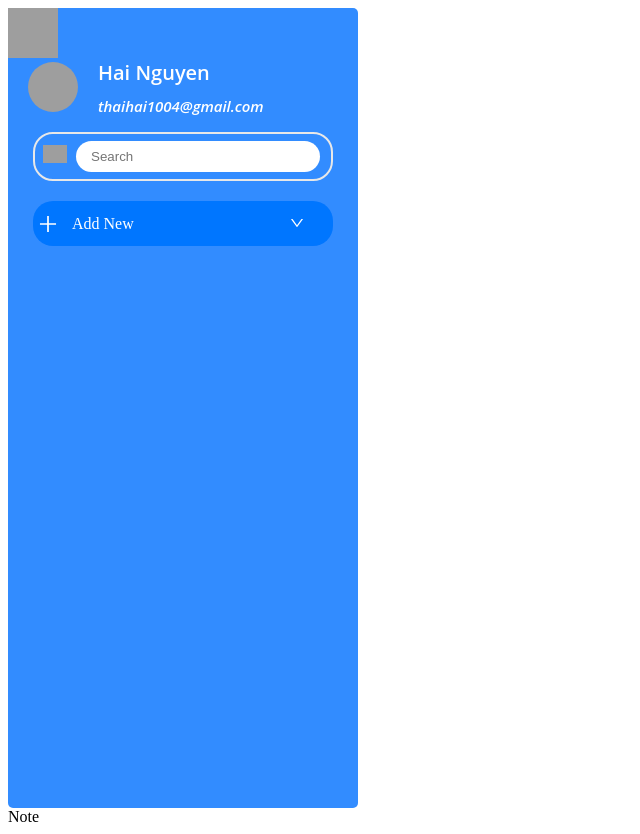
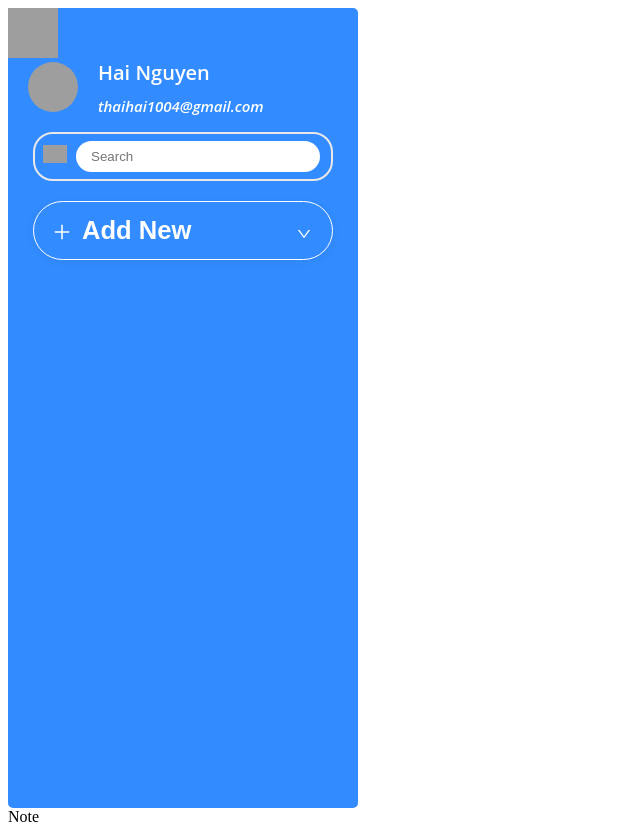
Before and after one commit to cvn-intern/internship_22_HoiAn_smart_note, a React (Create React App) app in the folder smart-note-client/: page / in a window 1280 px wide. Shown: the whole page, without its empty margins (0-640 px from the left). Built offline with nearby package versions, Linux system fonts and the light colour scheme; no server answers; grey boxes are pictures that could not be loaded; the HTML template or start-up script is replaced by a standard one.

Commit message:
HA-12: create button and popup component

```diff
--- a/smart-note-client/src/Sidebar/AddNew/AddNew.module.scss
+++ b/smart-note-client/src/Sidebar/AddNew/AddNew.module.scss
@@ -1,40 +1,24 @@
-.add-wrapper {
-    display: flex;
-    align-items: center;
-    justify-content: space-between;
-    border-radius: 20px;
-    height: 45px;
+.wrapper {
     margin: 20px 25px 0 25px;
-    background-color: #0076ff;
     color: white;
-    transition: border-color 0.2s ease-in-out;
-    padding: 0 5px;
     width: auto;
-    cursor: pointer;
+
+    .icon {
+        font-size: 18px;
+        &-small {
+            font-size: 14px;
+        }
+    }
+    .popup {
+        margin-top: 4px;
+        background-color: #559ef1;
+    }
+
+    .btn-add {
+        justify-content: flex-start;
+
+        & + .btn-add {
+            margin-top: 10px;
+        }
+    }
 }
-
-.add-wrapper:hover {
-    opacity: 0.7;
-}
-
-.add-left {
-    display: flex;
-    align-items: center;
-}
-
-.add-right {
-    margin-right: 8px;
-}
-
-.add-icon {
-    font-size: 20px;
-    width: 30px;
-}
-
-.add-right .add-icon {
-    font-size: 14px;
-}
-
-.add-title {
-    margin-left: 4px;
-}
--- a/smart-note-client/src/Sidebar/AddNew/index.tsx
+++ b/smart-note-client/src/Sidebar/AddNew/index.tsx
@@ -1,19 +1,63 @@
-import { DownOutlined, PlusOutlined } from '@ant-design/icons';
+import { DownOutlined, PlusOutlined, UpOutlined } from '@ant-design/icons';
 import classNames from 'classnames/bind';
+import { useState } from 'react';
+import Button from '../../components/Button';
+import Popup from '../../components/Popup';
 import styles from './AddNew.module.scss';
 
 const cx = classNames.bind(styles);
 
 const AddNew = () => {
+    const [isPopUpShow, setPopUpShow] = useState(false);
+
+    const togglePopUp = () => {
+        setPopUpShow(!isPopUpShow);
+    };
+
     return (
-        <div className={cx('add-wrapper')} onClick={() => alert('Show popup!')}>
-            <div className={cx('add-left')}>
-                <PlusOutlined className={cx('add-icon')} />
-                <span className={cx('add-title')}>Add New</span>
-            </div>
-            <div className={cx('add-right')}>
-                <DownOutlined className={cx('add-icon')} />
-            </div>
+        <div className={cx('wrapper')}>
+            <Button
+                primary
+                rounded
+                large
+                leftIcon={<PlusOutlined className={cx('icon')} />}
+                rightIcon={
+                    isPopUpShow ? <UpOutlined className={cx('icon-small')} /> : <DownOutlined className={cx('icon-small')} />
+                }
+                className={cx('btn-add')}
+                onClick={togglePopUp}
+            >
+                Add New
+            </Button>
+            <Popup show={isPopUpShow} className={cx('popup')}>
+                <Button
+                    primary
+                    rounded
+                    large
+                    leftIcon={<PlusOutlined className={cx('icon')} />}
+                    className={cx('btn-add')}
+                >
+                    Add Category
+                </Button>
+                <Button
+                    primary
+                    rounded
+                    large
+                    leftIcon={<PlusOutlined className={cx('icon')} />}
+                    className={cx('btn-add')}
+                >
+                    Add Label
+                </Button>
+                <Button
+                    primary
+                    rounded
+                    large
+                    leftIcon={<PlusOutlined className={cx('icon')} />}
+                    className={cx('btn-add')}
+                >
+                    Add Note
+                </Button>
+            </Popup>
         </div>
     );
 };
--- /dev/null
+++ b/smart-note-client/src/components/Button/Button.module.scss
@@ -0,0 +1,85 @@
+.wrapper {
+    display: inline-flex;
+    align-items: center;
+    justify-content: center;
+    min-width: 100px;
+    padding: 9px 16px;
+    border-radius: 4px;
+    font-size: 1.6rem;
+    font-weight: 700;
+    cursor: pointer;
+    background-color: var(--white);
+    border: 1px solid transparent;
+    user-select: none;
+
+    &.disabled {
+        pointer-events: none;
+        opacity: 0.5;
+    }
+}
+
+.left-icon,
+.right-icon {
+    display: inline-block;
+    width: 24px;
+    text-align: center;
+    font-weight: 700;
+}
+
+.left-icon + .title {
+    margin-left: 8px;
+}
+
+.right-icon {
+    margin-left: auto;
+}
+
+// Button types
+.rounded {
+    border-radius: 999px;
+    box-shadow: 0 2px 8px rgb(0 0 0 / 6%);
+    border-color: rgba(22, 24, 35, 0.12);
+
+    &:hover {
+        border-color: rgba(22, 24, 35, 0.2);
+        background-color: rgba(22, 24, 35, 0.03);
+    }
+}
+
+.primary {
+    color: var(--white);
+    background-color: var(--primary);
+    border-color: var(--primary);
+
+    &:hover {
+        border-color: var(--primary);
+        background: linear-gradient(0deg, rgba(0, 0, 0, 0.06), rgba(0, 0, 0, 0.06)), #0076ff;
+    }
+}
+
+.outline {
+    color: var(--primary);
+    border-color: currentColor;
+
+    &:hover {
+        border-color: currentColor;
+        background-color: rgba(254, 44, 85, 0.06);
+    }
+}
+
+.text {
+    &:hover {
+        text-decoration: underline;
+    }
+}
+
+// Button sizes
+.small {
+    min-width: 88px;
+    padding: 4px 16px;
+}
+
+.large {
+    padding: 14px 16px;
+    width: 100%;
+}
--- /dev/null
+++ b/smart-note-client/src/components/Button/index.tsx
@@ -0,0 +1,77 @@
+import classNames from 'classnames/bind';
+import { Link } from 'react-router-dom';
+import styles from './Button.module.scss';
+
+const cx = classNames.bind(styles);
+
+interface ButtonProps {
+    to?: string;
+    href?: string;
+    primary?: boolean;
+    outline?: boolean;
+    text?: boolean;
+    rounded?: boolean;
+    disabled?: boolean;
+    small?: boolean;
+    large?: boolean;
+    className?: string;
+    children?: React.ReactNode;
+    leftIcon?: React.ReactNode;
+    rightIcon?: React.ReactNode;
+    onClick?: () => void;
+}
+
+const Button = ({
+    to,
+    href,
+    primary = false,
+    outline = false,
+    text = false,
+    rounded = false,
+    disabled = false,
+    small = false,
+    large = false,
+    children,
+    className = '',
+    leftIcon,
+    rightIcon,
+    onClick,
+    ...passProps
+}: ButtonProps) => {
+    let Comp: any = 'button';
+    const props = {
+        to,
+        href,
+        onClick,
+        ...passProps,
+    };
+
+    if (to) {
+        props.to = to;
+        Comp = Link;
+    } else if (href) {
+        props.href = href;
+        Comp = 'a';
+    }
+
+    const classes = cx('wrapper', {
+        [className]: className,
+        primary,
+        outline,
+        text,
+        disabled,
+        rounded,
+        small,
+        large,
+    });
+
+    return (
+        <Comp className={classes} {...props}>
+            {leftIcon && <span className={cx('left-icon')}>{leftIcon}</span>}
+            <span className={cx('title')}>{children}</span>
+            {rightIcon && <span className={cx('right-icon')}>{rightIcon}</span>}
+        </Comp>
+    );
+};
+
+export default Button;
--- a/smart-note-client/src/components/GlobalStyles/GlobalStyles.scss
+++ b/smart-note-client/src/components/GlobalStyles/GlobalStyles.scss
@@ -2,7 +2,7 @@
 @import url('https://fonts.googleapis.com/css2?family=Nunito:wght@300;400;500;600;700&family=Red+Hat+Display:wght@700&family=Roboto:wght@400;700;900&display=swap');
 
 :root {
-    --primary: #fe2c55;
+    --primary: #0076ff;
     --black: #000;
     --white: #fff;
     --text-color: #333;
--- /dev/null
+++ b/smart-note-client/src/components/Popup/Popup.module.scss
@@ -0,0 +1,12 @@
+.wrapper {
+    display: flex;
+    flex-direction: column;
+    align-items: center;
+    width: 100%;
+    min-height: 100px;
+    padding: 10px;
+    border-radius: 8px;
+    background: rgb(255, 255, 255);
+    box-shadow: rgb(0 0 0 / 12%) 0px 2px 12px;
+    z-index: 999;
+}
--- /dev/null
+++ b/smart-note-client/src/components/Popup/index.tsx
@@ -0,0 +1,16 @@
+import classNames from 'classnames/bind';
+import styles from './Popup.module.scss';
+
+const cx = classNames.bind(styles);
+
+interface PopupProps {
+    show?: boolean;
+    children: React.ReactNode;
+    className?: string;
+}
+
+function Popup({ show = false, children, className }: PopupProps) {
+    return show ? <div className={cx('wrapper', className)}>{children}</div> : null;
+}
+
+export default Popup;
```
